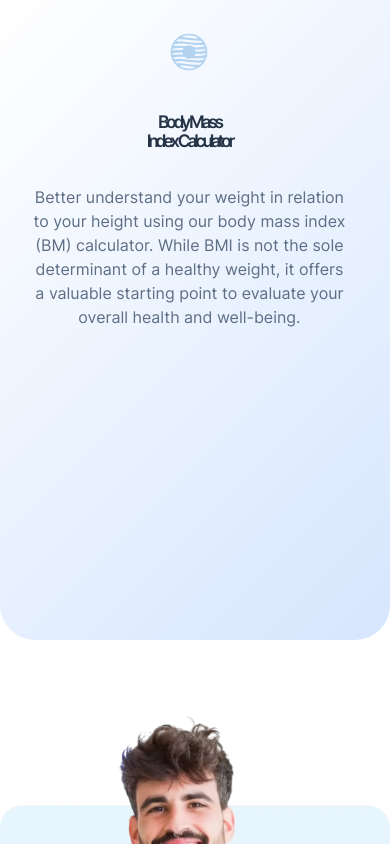
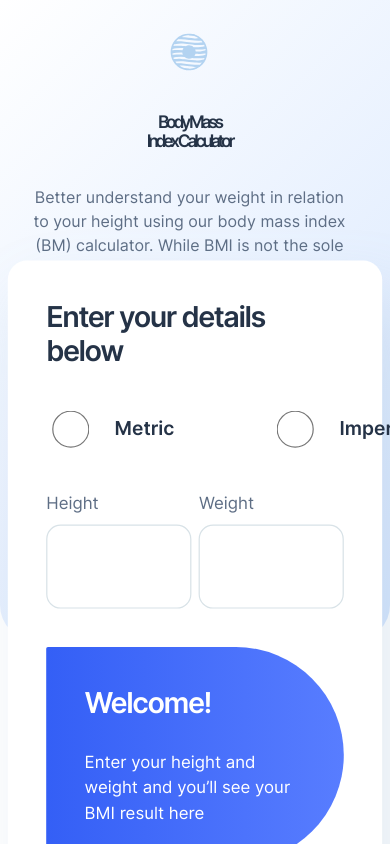
Before and after one commit to eduardsdn/bmi_calculator, a React (Create React App) app: page / in a window 390 px wide. Shown: the top 844 px of the page. Built offline with nearby package versions, Linux system fonts and the light colour scheme.

Commit message:
Calculator component responsiveness improved

```diff
--- a/src/components/Hero.jsx
+++ b/src/components/Hero.jsx
@@ -8,7 +8,7 @@ function Hero() {
             <img src={logo} className={HeroCSS.logo} alt="" />
             <h1 className={HeroCSS.title}>Body Mass <br /> Index Calculator</h1>
             <p className={HeroCSS.text}>Better understand your weight in relation to your height using our body mass index (BM) calculator. While BMI is not the sole determinant of a healthy weight, it offers a valuable starting point to evaluate your overall health and well-being.</p>
-            {/* <Calculator></Calculator> */}
+            <Calculator></Calculator>
         </div>
     )
 }
--- a/src/styles/App.module.css
+++ b/src/styles/App.module.css
@@ -6,6 +6,7 @@
     display: flex;
     justify-content: center;
     margin-bottom: 65px;
+    position: relative;
     /* flex-shrink: 0; */
     /* margin-left: -400px; */
     /* max-height: 737px; */
@@ -95,6 +96,11 @@
 }
 
 @media screen and (max-width: 820px){
+    .hero {
+        margin-bottom: 277px;
+    }
+
+
     .limitationsCards {
         display: grid;
         grid-template-rows: repeat(2, 1fr);
--- a/src/styles/Calculator.module.css
+++ b/src/styles/Calculator.module.css
@@ -1,14 +1,14 @@
 
 .calculator {
-    width: 39.167vw;
-    max-width: 564px;
+    width: 57%;
+    /* max-width: 564px; */
     height: fit-content;
     padding: 2rem;
     border-radius: 16px;
     background-color: #FFF;
     box-shadow: 16px 32px 56px 0px rgba(143, 174, 207, 0.25);
     position: absolute;
-    right: 680px;
+    left: 70%;
     top: 150px;
     scale: 1.2;
 
@@ -128,15 +128,14 @@ input[type="number"]:focus {
 }
 
 
-@media screen and (max-width: 1260px){
+/* @media screen and (max-width: 1260px){
     .calculator {
         width: 686px;
         max-width: 686px;
         left: 0px;
-        /* right: 0px; */
         top: -150px;
     }
-}
+} */
 
 
 @media screen and (max-width: 1440px) {
@@ -148,3 +147,22 @@ input[type="number"]:focus {
         gap: 1.667vw;
     }
 }
+
+@media screen and (max-width: 820px) {
+    .calculator {
+        width: 80%;
+        max-width: 80%;
+        left: 10%;
+        top: 314px;
+    }
+
+    .radioInputs {
+        gap: 32.5%;
+    }
+
+    input[type="number"] {
+        width: 100%;
+        max-width: none;
+        /* gap: 1.667vw; */
+    }
+}
--- a/src/styles/Hero.module.css
+++ b/src/styles/Hero.module.css
@@ -8,7 +8,8 @@
     overflow: hidden;
     justify-self: flex-start;
     margin-left: -300px;
-    /* position: fixed; */
+    position: relative;
+    overflow: visible;
 }
 
 
```
Also changed, not shown: src/App.jsx (+0 -11 lines).
